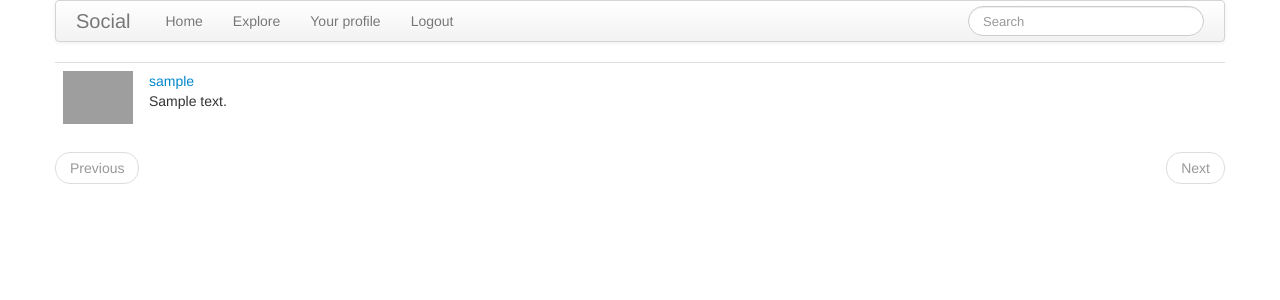
After one commit to jcvitanovic/Social, a Flask app: page /expolore in a window 1280 px wide. The commit adds this page. Shown: the top 300 px of the page. Run offline with Flask 2, Linux system fonts and the light colour scheme; a user stored in the database is signed in; tables that the repository leaves empty hold one stand-in row (values such as "Sample post"); parts of the project's set-up code (start-up, migrations or seed data) failed here and were passed over; some libraries are stand-ins or nearby versions; grey boxes are pictures that could not be loaded.

Commit message:
Explore users link tab and template added

```diff
--- a/app/templates/base.html
+++ b/app/templates/base.html
@@ -25,6 +25,7 @@
 						<a class="brand" href="/">Social</a>
 						<ul class="nav">
 							<li><a href="{{ url_for('index')}}">Home</a></li>
+							<li><a href="{{ url_for('explore')}}">Explore</a>
 							{% if g.user.is_authenticated() %}
 							<li><a href="{{ url_for('user', nickname=g.user.nickname)}}">Your profile</a></li>
 							<li><a href="{{ url_for('logout') }}"> Logout </a></li>
--- /dev/null
+++ b/app/templates/list_users.html
@@ -0,0 +1,36 @@
+{% extends "base.html" %}
+{% block content %}
+
+{% for user in users.items%}
+<table class="table table-hover">
+	<tr valign = "top">
+		<td width="70px">
+			<a href="{{url_for('user', nickname = user.nickname)}}"><img src="{{user.avatar(70)}}" /></a>
+		</td>
+		<td>
+			<a href="{{url_for('user', nickname = user.nickname)}}">{{user.nickname}}</a>
+			{% if user.about_me %}
+				<p> {{ user.about_me }}</p>
+			{% else %}
+				<p> </br> </p>
+			{% endif %}
+		</td>
+	</tr>
+</table>
+{% endfor %}
+
+
+<ul class="pager">
+	    {% if users.has_prev %}
+	    <li class="previous"><a href="{{ url_for('explore', page = users.prev_num) }}">Previous</a></li>
+	    {% else %}
+	    <li class="previous disabled"><a href="#">Previous</a></li>
+	    {% endif %}
+	    {% if users.has_next %}
+	    <li class="next"><a href="{{ url_for('explore', page = users.next_num) }}">Next</a></li>
+	    {% else %}
+	    <li class="next disabled"><a href="#">Next</a></li>
+	    {% endif %}
+	</ul>
+
+{% endblock %}
--- a/app/views.py
+++ b/app/views.py
@@ -25,6 +25,14 @@ def index(page=1):
 							title='Home',
 							form=form,
 							posts=posts)
+
+@app.route('/explore/<int:page>', methods=['GET','POST'])
+@app.route('/expolore', methods=['GET', 'POST'])
+@login_required
+def explore(page=1):
+	#posts = user.sorted_posts().paginate(page, POSTS_PER_PAGE, False)
+	users = User.query.paginate(page, POSTS_PER_PAGE, False)
+	return render_template('list_users.html', users = users)
 
 @app.route('/login', methods=['GET', 'POST'])
 @oid.loginhandler
--- a/config.py
+++ b/config.py
@@ -26,6 +26,7 @@ ADMINS = ['servertest1004@gmail.com']
 
 #pagination
 POSTS_PER_PAGE = 3
+USERS_PER_PAGE = 3
 
 #full text search database
 WHOOSH_BASE = os.path.join(basedir, 'search.db')
```
Also changed, not shown: 2 other files.
